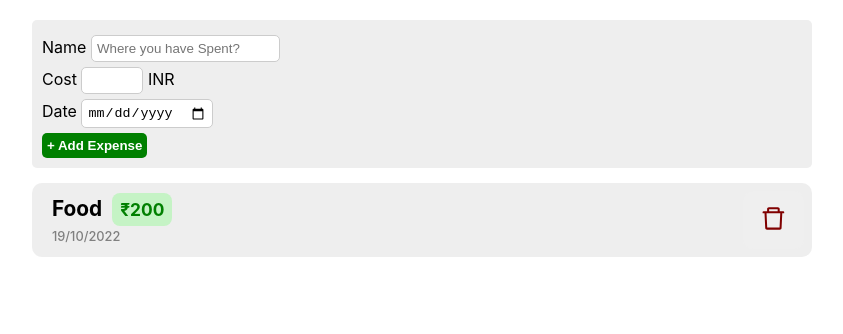
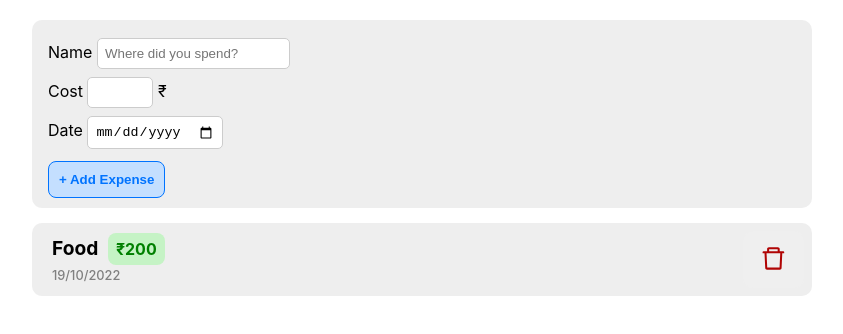
Before and after one commit to swasthikshetty10/expense-tracker, a React (Create React App) app: page / in a window 1280 px wide. Shown: the top 334 px of the page, without its empty margins (218-1061 px from the left). Built offline with nearby package versions, Linux system fonts and the light colour scheme.

Commit message:
Adder UI

```diff
--- a/src/App.css
+++ b/src/App.css
@@ -1,24 +1,32 @@
 .expense-adder {
-  padding: 10px;
+  padding: 10px 16px;
   background-color: #eee;
-  border-radius: 5px;
+  border-radius: 10px;
 }
 
 .expense-adder > div {
-  margin: 5px 0;
+  margin: 8px 0;
 }
 
 .expense-adder > button {
-  background-color: green;
-  border: none;
-  padding: 5px;
-  border-radius: 5px;
-  color: white;
+	margin-top: 4px;
+	color: rgb(0, 115, 255);
+	background-color: rgb(196, 223, 255);
+  border: 1px solid rgb(0, 115, 255);
+  padding: 10px;
+	transition: background-color 200ms;
+  border-radius: 8px;
   font-weight: bold;
   cursor: pointer;
 }
+
+.expense-adder > button:hover {
+	background-color: rgb(161, 202, 252);
+
+}
+
 .expense-adder input {
-  padding: 5px;
+  padding: 7px;
   border: 1px solid #ccc;
   border-radius: 5px;
 }
@@ -39,12 +47,13 @@
   cursor: pointer;
   border-radius: 10px;
   border: none;
-  color: maroon;
+  color: rgb(176, 4, 4);
+	/* background-color: rgb(252, 208, 208); */
   transition: background-color 200ms;
 }
 
 .expense-card button:hover {
-  background-color: rgb(252, 208, 208);
+	background-color: rgb(250, 202, 202);
 }
 
 .card-body {
@@ -52,7 +61,7 @@
 }
 
 .expense-card h3 {
-  font-size: 1.3rem;
+  font-size: 1.2rem;
   margin: 5px 0 8px;
 }
 
--- a/src/components/ExpenseAdder.js
+++ b/src/components/ExpenseAdder.js
@@ -7,12 +7,12 @@ function ExpenseAdder() {
             <form className='expense-adder'>
                 <div>
                     <label>Name </label>
-                    <input type="text" placeholder="Where you have Spent?" />
+                    <input type="text" placeholder="Where did you spend?" />
                 </div>
                 <div>
                     <label>Cost </label>
                     <input className='amount' type="number" />
-                    <span> INR</span>
+                    <span> ₹</span>
                 </div>
                 <div>
                     <label>Date </label>
--- a/src/components/ExpenseCard.js
+++ b/src/components/ExpenseCard.js
@@ -6,7 +6,7 @@ function ExpenseCard({amount, name, date}) {
 		<div className='expense-card'>
 			<div className='card-body'>
 				<h3>{name} <span>₹{amount}</span></h3>
-				<h6>{date.toLocaleDateString('en-gb',  { hour12: true, }).toUpperCase()}</h6>
+				<h6>{date.toLocaleDateString('en-uk')}</h6>
 			</div>
 			<button><AiOutlineDelete /></button>
 		</div>
```
